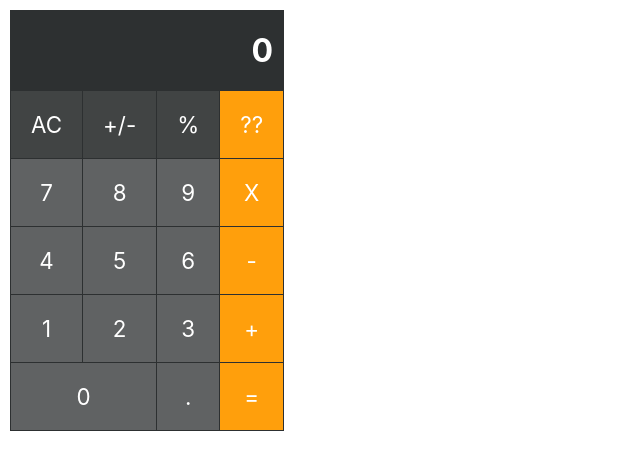
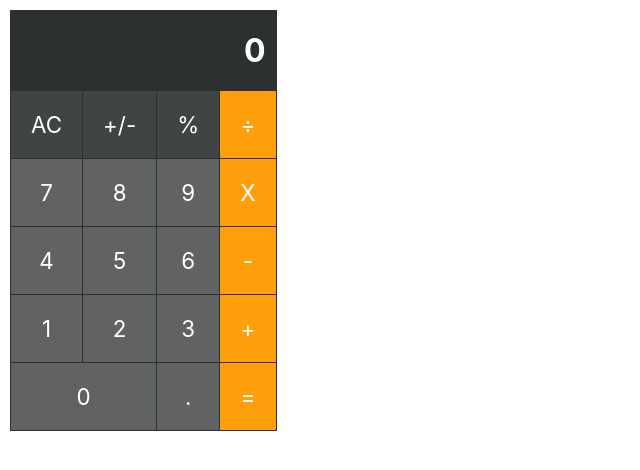
Before and after one commit to chorim/react-calc, a React (Create React App) app: page / in a window 1280 px wide. Shown: the top 470 px of the page, without its empty margins (0-640 px from the left). Built offline with nearby package versions, Linux system fonts and the light colour scheme.

Commit message:
Fix typo

```diff
--- a/src/App.tsx
+++ b/src/App.tsx
@@ -12,7 +12,7 @@ const Calc = () => {
         <td className="first-button">AC</td>
         <td className="first-button">+/-</td>
         <td className="first-button">%</td>
-        <td>??</td>
+        <td>÷</td>
       </tr>
       <tr>
         <td>7</td>
```
